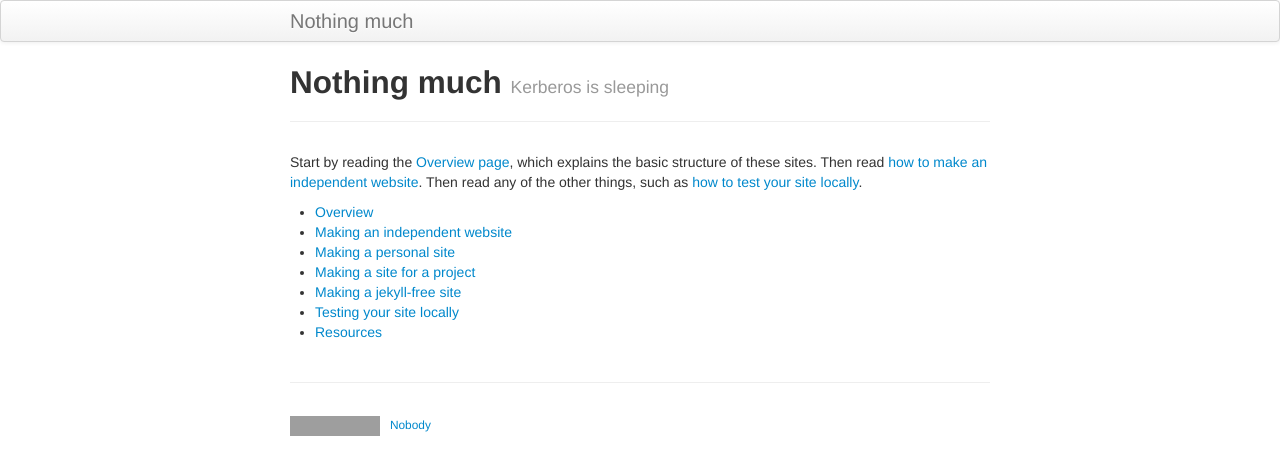
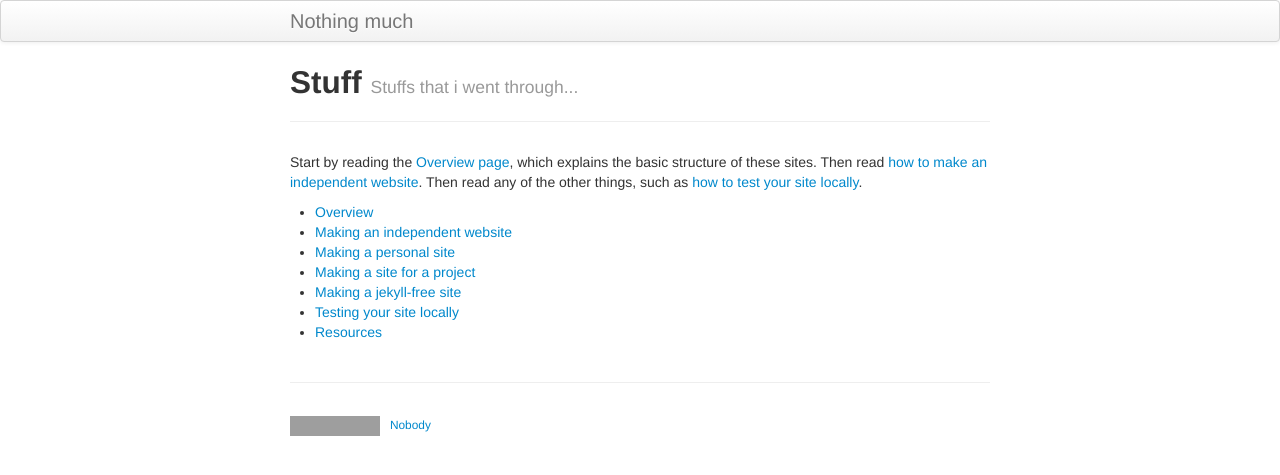
Before and after one commit to millefalcon/millefalcon.github.io, a Jekyll site: the page built from index.md, in a window 1280 px wide. Shown: the top 475 px of the page. Built offline with Jekyll 4.4.1, drawn with Linux system fonts in a browser that asks for light colours; grey boxes are pictures that could not be loaded.

Commit message:
Changed title and tagline

```diff
--- a/index.md
+++ b/index.md
@@ -1,7 +1,7 @@
 ---
 layout: page
-title: Nothing much
-tagline: Kerberos is sleeping
+title: Stuff
+tagline: Stuffs that i went through...
 description: Minimal tutorial on making a simple website with GitHub Pages
 ---
 
```
